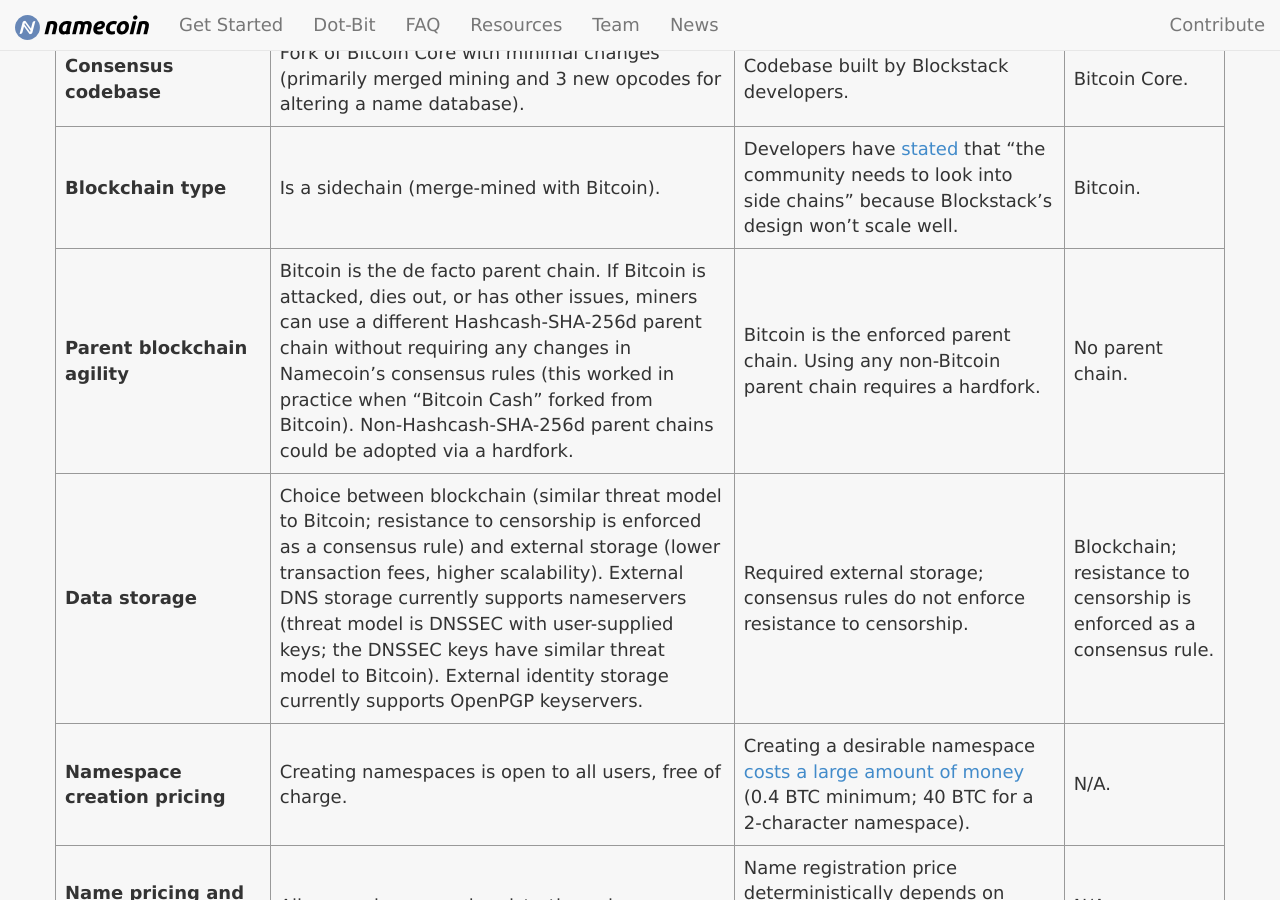
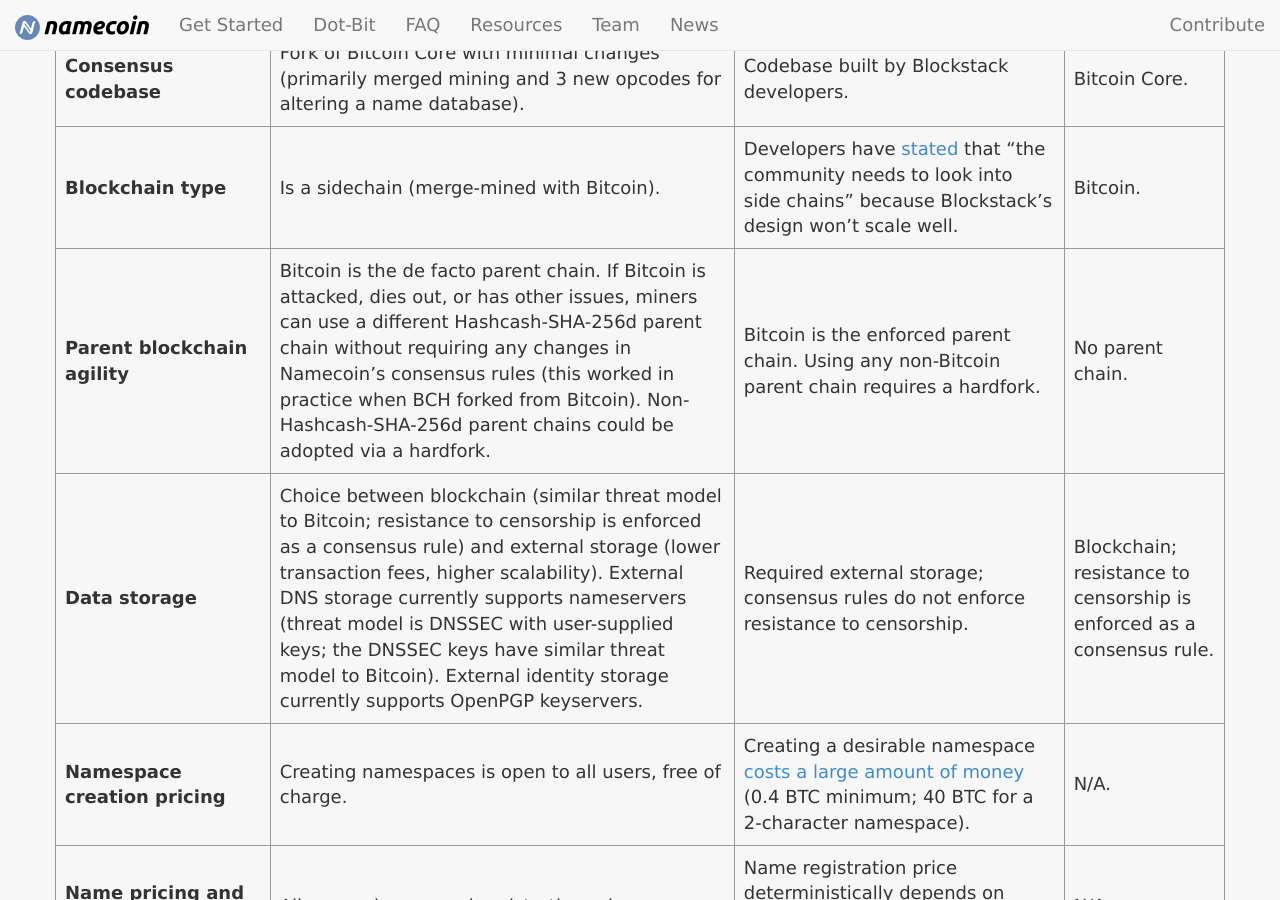
Before and after one commit to JeremyRand/namecoin.org, a Jekyll site: the page built from docs/faq/index.md, in a window 1280 px wide and 900 px high, scrolled down 11163 px. Built offline with Jekyll 4.4.1, drawn with Linux system fonts in a browser that asks for light colours.

Commit message:
FAQ: Rename Bitcoin Cash to BCH

```diff
--- a/docs/faq/index.md
+++ b/docs/faq/index.md
@@ -222,7 +222,7 @@ Below is a comparison table of Namecoin and Blockstack (with Bitcoin added for r
 | **Scalability (required incoming bandwidth for read operations, headers-only node)** | ~1 kB to ~10 kB per ~10 minutes, plus a Merkle branch per read operation | Headers-only nodes not possible | 80 B per ~10 minutes |
 | **Consensus codebase** | Fork of Bitcoin Core with minimal changes (primarily merged mining and 3 new opcodes for altering a name database). | Codebase built by Blockstack developers. | Bitcoin Core. |
 | **Blockchain type** | Is a sidechain (merge-mined with Bitcoin). | Developers have [stated](https://web.archive.org/web/20160310134327/https://blockstack.org/blockstack.pdf) that "the community needs to look into side chains" because Blockstack's design won't scale well. | Bitcoin. |
-| **Parent blockchain agility** | Bitcoin is the de facto parent chain.  If Bitcoin is attacked, dies out, or has other issues, miners can use a different Hashcash-SHA-256d parent chain without requiring any changes in Namecoin's consensus rules (this worked in practice when "Bitcoin Cash" forked from Bitcoin).  Non-Hashcash-SHA-256d parent chains could be adopted via a hardfork. | Bitcoin is the enforced parent chain.  Using any non-Bitcoin parent chain requires a hardfork. | No parent chain. |
+| **Parent blockchain agility** | Bitcoin is the de facto parent chain.  If Bitcoin is attacked, dies out, or has other issues, miners can use a different Hashcash-SHA-256d parent chain without requiring any changes in Namecoin's consensus rules (this worked in practice when BCH forked from Bitcoin).  Non-Hashcash-SHA-256d parent chains could be adopted via a hardfork. | Bitcoin is the enforced parent chain.  Using any non-Bitcoin parent chain requires a hardfork. | No parent chain. |
 | **Data storage** | Choice between blockchain (similar threat model to Bitcoin; resistance to censorship is enforced as a consensus rule) and external storage (lower transaction fees, higher scalability).  External DNS storage currently supports nameservers (threat model is DNSSEC with user-supplied keys; the DNSSEC keys have similar threat model to Bitcoin).  External identity storage currently supports OpenPGP keyservers. | Required external storage; consensus rules do not enforce resistance to censorship. | Blockchain; resistance to censorship is enforced as a consensus rule. |
 | **Namespace creation pricing** | Creating namespaces is open to all users, free of charge. | Creating a desirable namespace [costs a large amount of money](https://github.com/blockstack/blockstack-core/blob/40f3bd7ed38a7d0536b9156275e4433aec14576b/blockstack/lib/config.py#L428) (0.4 BTC minimum; 40 BTC for a 2-character namespace). | N/A. |
 | **Name pricing and name length** | All names have equal registration price. | Name registration price deterministically depends on length, character usage, and namespace. | N/A. |
```
